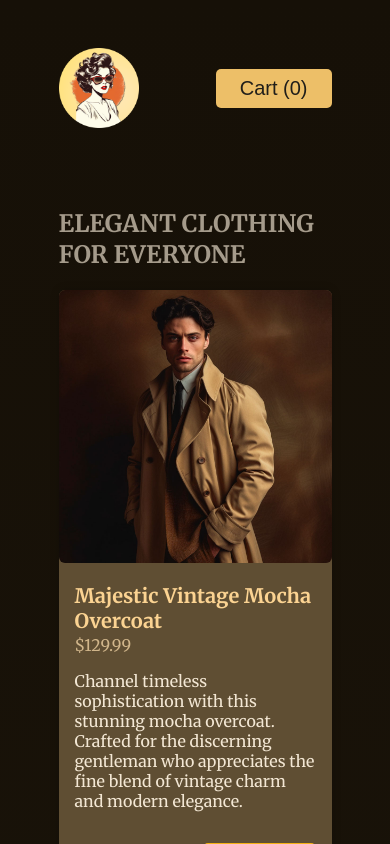
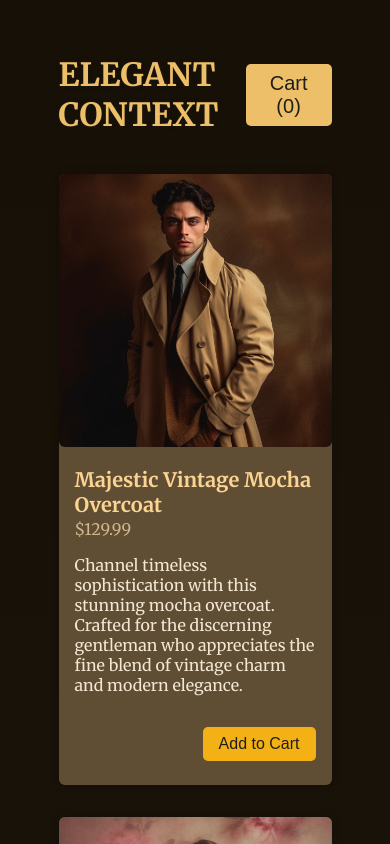
Before and after one commit to spillingweb/elegant-context, a React (Vite) app: page / in a window 390 px wide. Shown: the top 844 px of the page. Built offline with nearby package versions, Linux system fonts and the light colour scheme.

Commit message:
styling changes

```diff
--- a/src/index.css
+++ b/src/index.css
@@ -1,4 +1,4 @@
-@import url('https://fonts.googleapis.com/css2?family=Quicksand:wght@400;700&family=Merriweather:wght@400;700&display=swap');
+@import url("https://fonts.googleapis.com/css2?family=Quicksand:wght@400;700&family=Merriweather:wght@400;700&display=swap");
 
 * {
   box-sizing: border-box;
@@ -6,7 +6,7 @@
 
 body {
   margin: 0;
-  font-family: 'Merriweather', serif;
+  font-family: "Merriweather", serif;
   -webkit-font-smoothing: antialiased;
   -moz-osx-font-smoothing: grayscale;
   background: linear-gradient(#161007, #211a0e);
@@ -70,7 +70,7 @@ h1 {
   margin: 0;
   padding: 0;
   display: grid;
-  grid-template-columns: repeat(auto-fit, minmax(15rem, 1fr));
+  grid-template-columns: repeat(auto-fit, minmax(20rem, 1fr));
   gap: 2rem;
 }
 
@@ -267,7 +267,24 @@ h1 {
 }
 
 @media only screen and (max-width: 600px) {
+  #main-header {
+    padding-bottom: 0;
+  }
+
+  #main-title img {
+    display: none;
+  }
+
   #main-title h1 {
+    font-size: 2rem;
+    text-align: left;
+  }
+
+  #products {
+    grid-template-columns: repeat(auto-fit, minmax(15rem, 1fr));
+  }
+
+  #shop h2 {
     display: none;
   }
 }
```
